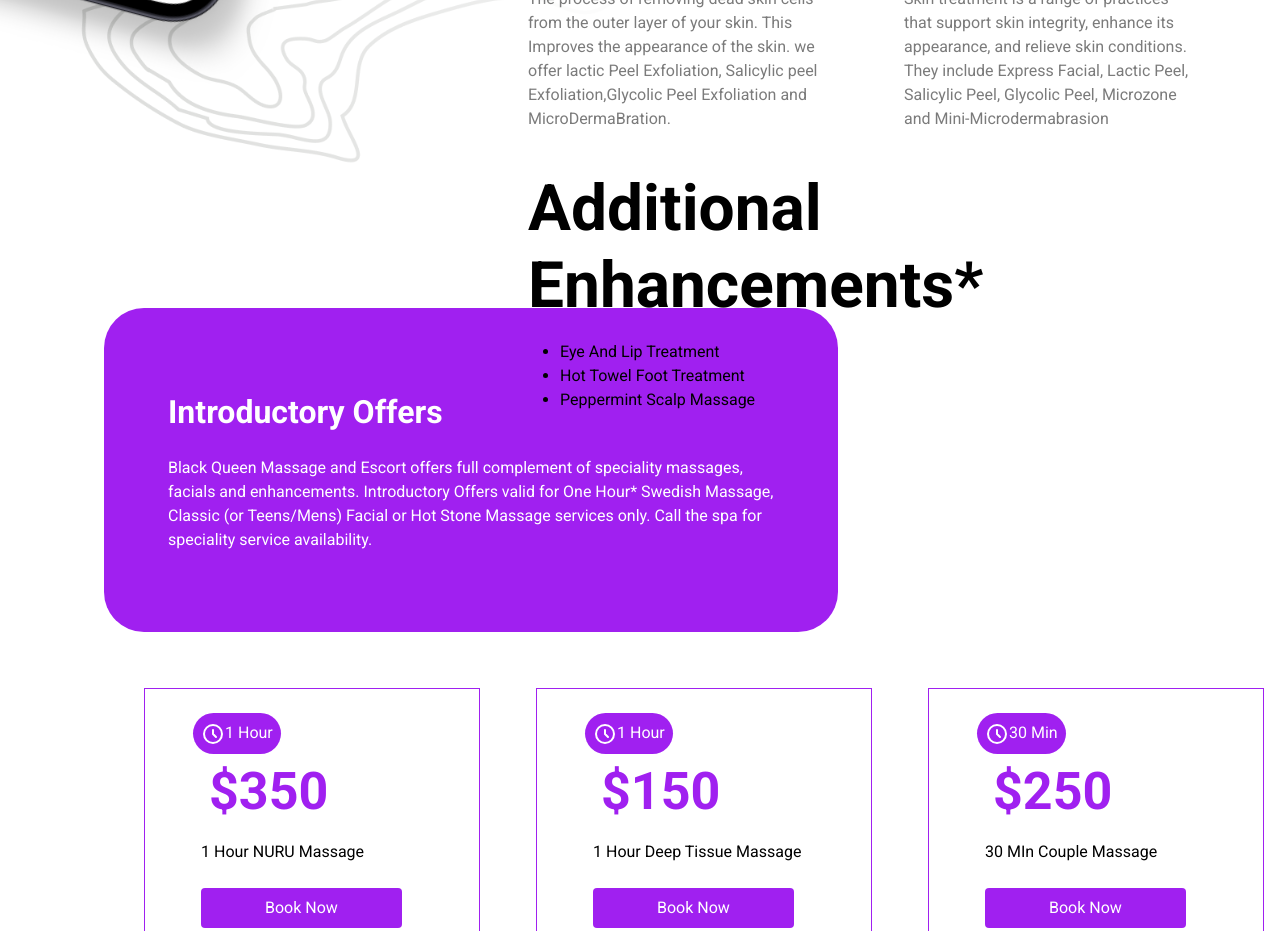
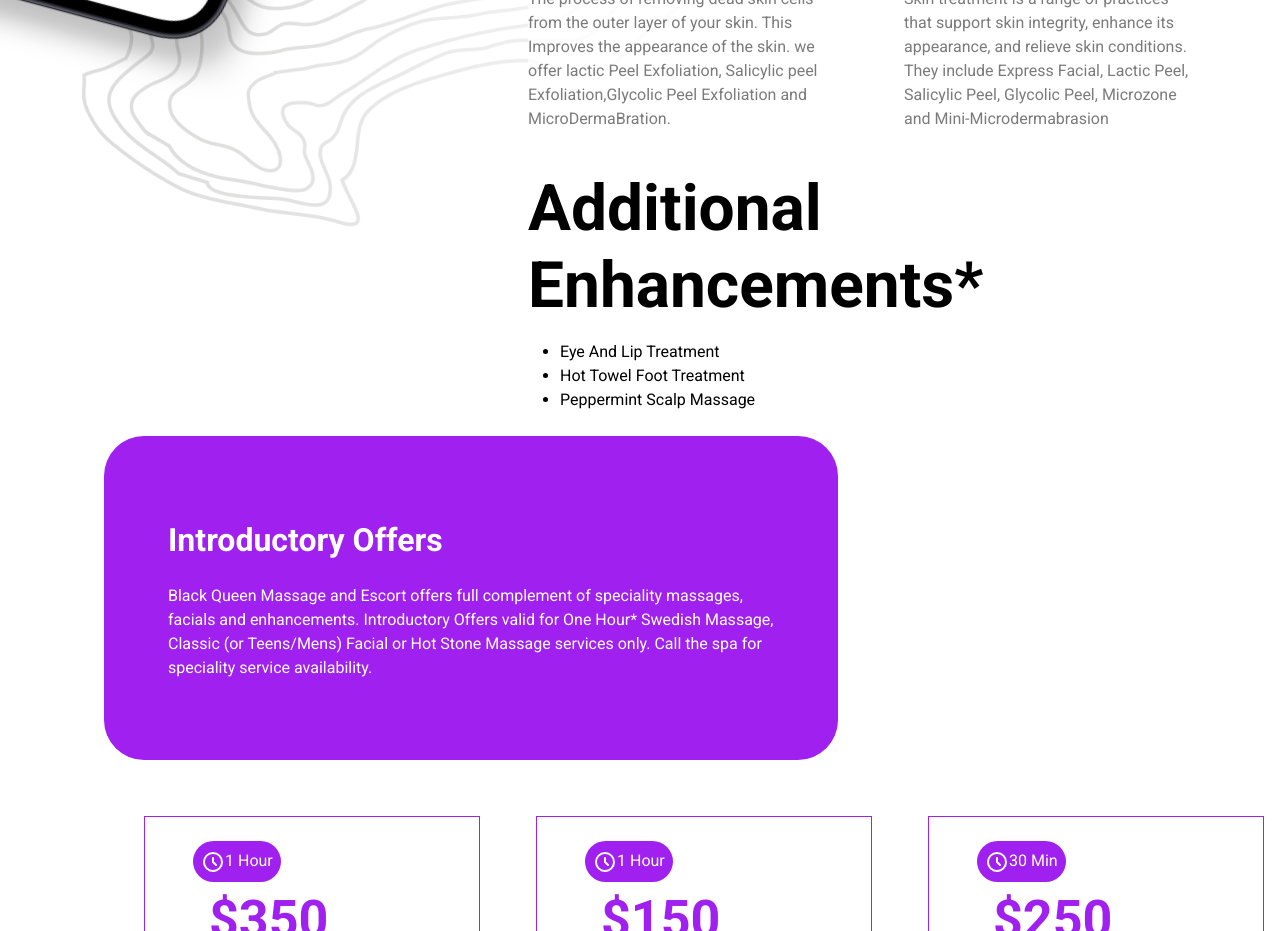
Before and after one commit to abbakar-cyber/blackqueenmassage, a Next.js app: page / in a window 1280 px wide. Shown: the part 5480-6411 px from the top of the page. Built offline with nearby package versions, Linux system fonts and the light colour scheme.

Commit message:
added some margin bottom to features

```diff
--- a/components/Features.tsx
+++ b/components/Features.tsx
@@ -35,7 +35,7 @@
               />
             ))}
           </ul>
-         <div className='py-10'>
+         <div className='py-10 lg:mb-32'>
          <span className='bold-40 lg:bold-64'>Additional Enhancements*</span>
          <ul className='list-disc ml-8 mt-4'>
             <li>Eye And Lip Treatment</li>
```
